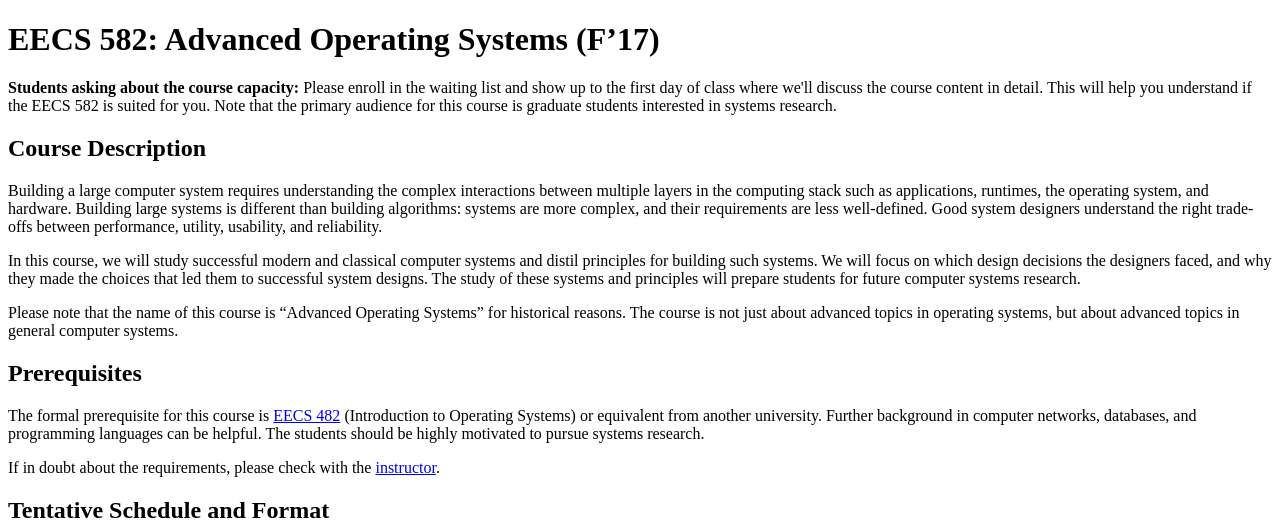
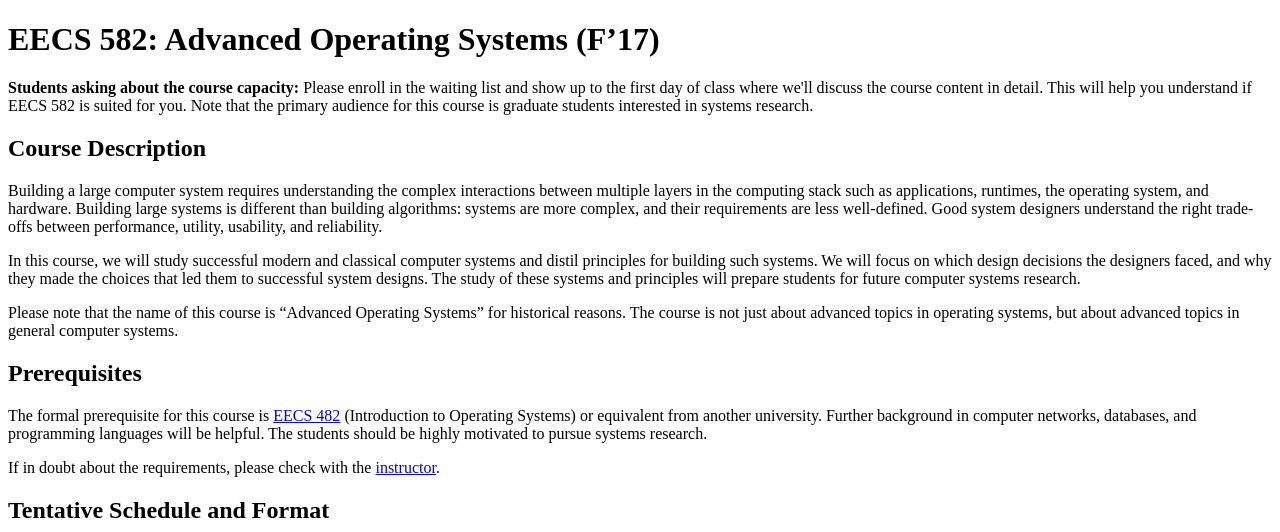
Before and after one commit to kasikci/kasikci.github.io, a Jekyll site: the page built from teaching.md, in a window 1280 px wide. Shown: the part 263-795 px from the top of the page. Built offline with Jekyll 4.4.1, drawn with Linux system fonts in a browser that asks for light colours.

Commit message:
minor updates

```diff
--- a/teaching.md
+++ b/teaching.md
@@ -6,7 +6,7 @@
 # EECS 582: Advanced Operating Systems (F'17)
 
 <p class="message">
-<b>Students asking about the course capacity:</b> Please enroll in the waiting list and show up to the first day of class where we'll discuss the course content in detail. This will help you understand if the EECS 582 is suited for you. Note that the primary audience for this course is graduate students interested in systems research.
+<b>Students asking about the course capacity:</b> Please enroll in the waiting list and show up to the first day of class where we'll discuss the course content in detail. This will help you understand if EECS 582 is suited for you. Note that the primary audience for this course is graduate students interested in systems research.
  </p>
 
 
@@ -20,7 +20,7 @@
 
 ## Prerequisites
 
-The formal prerequisite for this course is [EECS 482](https://web.eecs.umich.edu/~pmchen/eecs482/) (Introduction to Operating Systems) or equivalent from another university. Further background in computer networks, databases, and programming languages can be helpful. The students should be highly motivated to pursue systems research.
+The formal prerequisite for this course is [EECS 482](https://web.eecs.umich.edu/~pmchen/eecs482/) (Introduction to Operating Systems) or equivalent from another university. Further background in computer networks, databases, and programming languages will be helpful. The students should be highly motivated to pursue systems research.
 
  If in doubt about the requirements, please check with the <a href="mailto:barisk@umich.edu?Subject=[EECS 582]%20Question" target="_top">instructor</a>.
 
```
Also changed, not shown: 3 other files.
